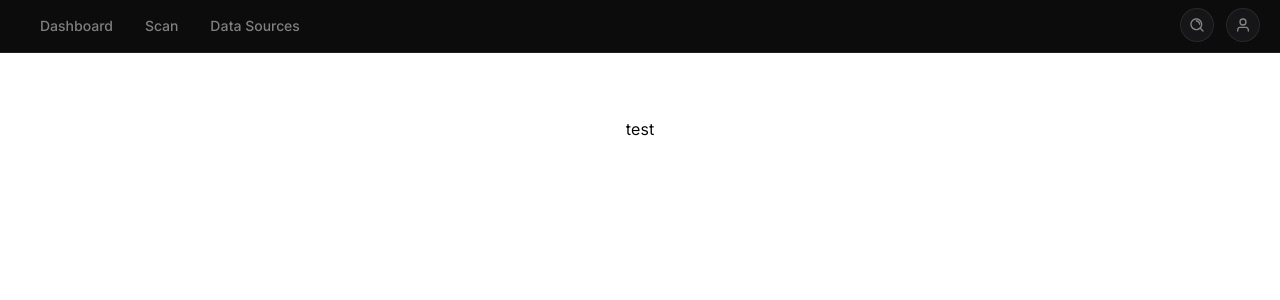
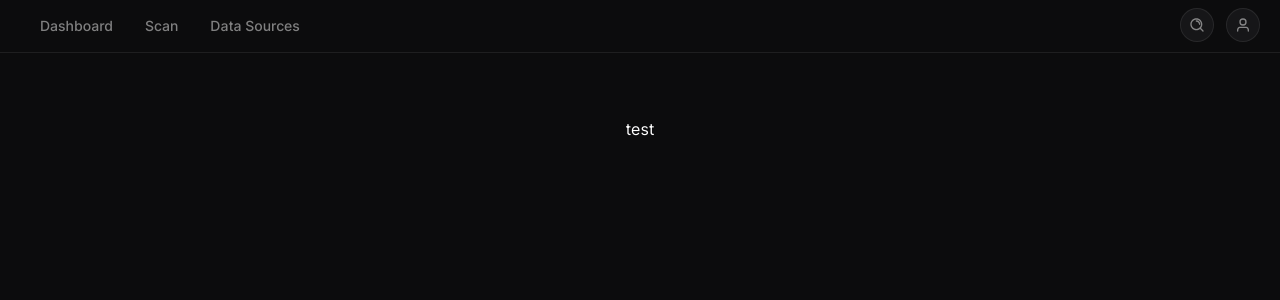
Before and after one commit to HR-Project-D/dependify, a Next.js app in the folder ui/: page /alerts in a window 1280 px wide. Shown: the top 300 px of the page. Built offline with nearby package versions, Linux system fonts and the light colour scheme.

Commit message:
Reverted color changes

```diff
--- a/ui/src/components/_other/Layout.tsx
+++ b/ui/src/components/_other/Layout.tsx
@@ -23,7 +23,7 @@ function Layout({ className, children, ...props }: LayoutProps) {
           // initial={{ opacity: 0, y: 20 }}
           // animate={{ opacity: 1, y: 0 }}
           // transition={{ type: "spring", damping: 20, stiffness: 100 }}
-          className={`flex invert w-full py-16 px-12 flex-col items-center ${className}`}
+          className={`flex w-full py-16 px-12 flex-col items-center ${className}`}
         >
           {children}
         </motion.main>
--- a/ui/src/pages/login.tsx
+++ b/ui/src/pages/login.tsx
@@ -51,7 +51,7 @@ function Page() {
   }, [UserState.isAuthenticated]);
 
   return (
-    <div className="flex invert min-h-screen w-full flex-col items-center justify-center p-8">
+    <div className="flex min-h-screen w-full flex-col items-center justify-center p-8">
       <div className="z-10 flex w-full max-w-7xl items-center justify-center">
         <div className="flex w-full max-w-md flex-col items-center gap-16 rounded-lg p-8 pt-20">
           <header className="flex w-full flex-col items-center gap-8">
--- a/ui/src/pages/setup.tsx
+++ b/ui/src/pages/setup.tsx
@@ -90,7 +90,7 @@ export default function Page() {
   }
 
   return (
-    <div className="dark invert flex min-h-screen w-full  flex-col items-center justify-center gap-16 bg-gray-DARK p-4">
+    <div className="dark flex min-h-screen w-full  flex-col items-center justify-center gap-16 bg-gray-DARK p-4">
       <MotionConfig
         transition={{
           type: "spring",
--- a/ui/src/styles/globals.css
+++ b/ui/src/styles/globals.css
@@ -16,7 +16,7 @@ html {
 }
 
 body {
-  @apply bg-white;
+  @apply bg-gray-DARK text-white;
 }
 
 ::selection {
```
Also changed, not shown: 1 other file (tests, documents, lock files or other folders).
